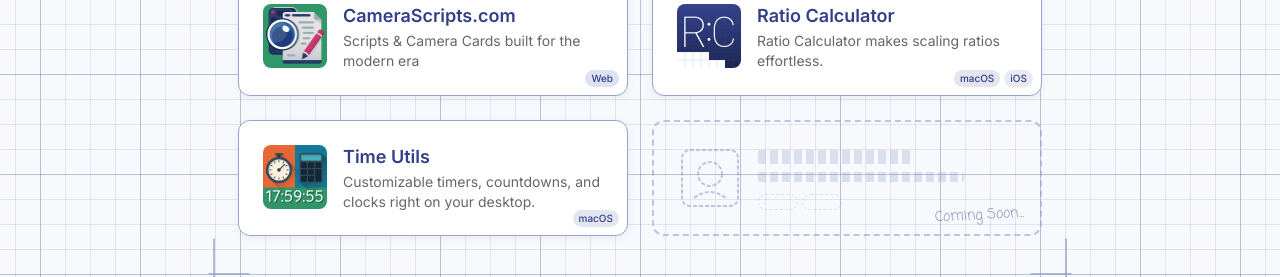
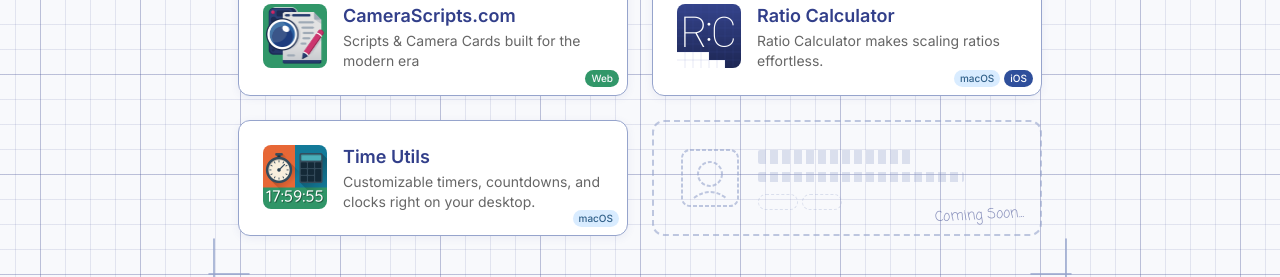
Before and after one commit to WellDuns/WellDuns, a Nuxt app: page / in a window 1280 px wide. Shown: the part 326-603 px from the top of the page. Built offline with nearby package versions, Linux system fonts and the light colour scheme.

Commit message:
Adjusted Tag Colors

```diff
--- a/app/components/OsTag.vue
+++ b/app/components/OsTag.vue
@@ -39,15 +39,18 @@
 }
 
 .os-tag--macos {
-  background-color: rgba(69, 81, 149, 0.15);
+  background-color: #d9ecff;
+  color: #2f5f88;
 }
 
 .os-tag--ios {
-  background-color: rgba(69, 81, 149, 0.12);
+  background-color: #2f4f9b;
+  color: #FFFFFF;
 }
 
 .os-tag--web {
-  background-color: rgba(150, 164, 204, 0.3);
+  background-color: #319769;
+  color: #f5f7fa;
 }
 
 .os-tag--windows {
```
